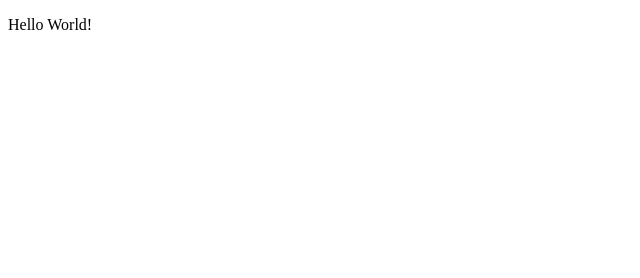
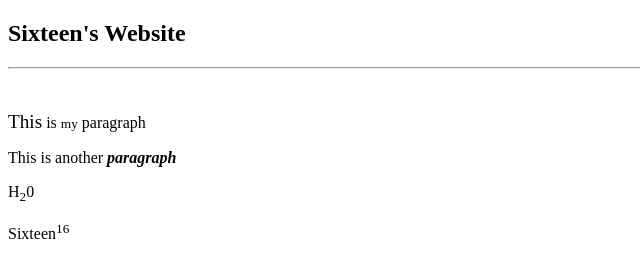
Before and after one commit to s1xte3n/ga_site_html, a plain HTML site: page index.html in a window 1280 px wide. Shown: the whole page, without its empty margins (0-640 px from the left). Drawn offline with Linux system fonts and the light colour scheme.

Commit message:
02. Basic Tags

```diff
--- a/index.html
+++ b/index.html
@@ -1,10 +1,18 @@
 <!DOCTYPE html>
 <html>
     <head>
+      <meta charset="utf-8">
+      <meta name="description" content="This is an awesome Website">
       <title>Sixteen's Website</title>
     </head>
 
     <body>
-        <p>Hello World!</p>
+        <h2>Sixteen's Website</h2>
+        <hr/>
+        <br/>
+        <p><big>This</big> is <small>my</small> paragraph</p>
+        <p>This is another <b><i>paragraph</i></b></p>
+        <p>H<sub>2</sub>0</p>
+        <p>Sixteen<sup>16</sup></p>
     </body>
 </html>
```
